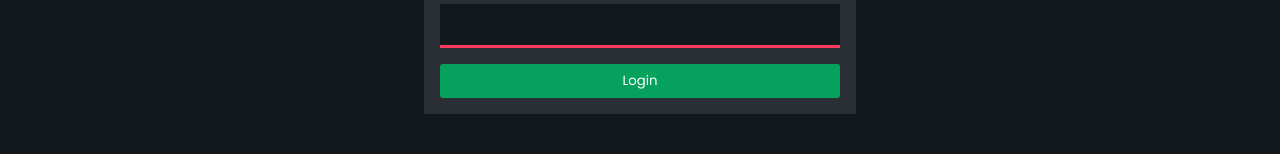
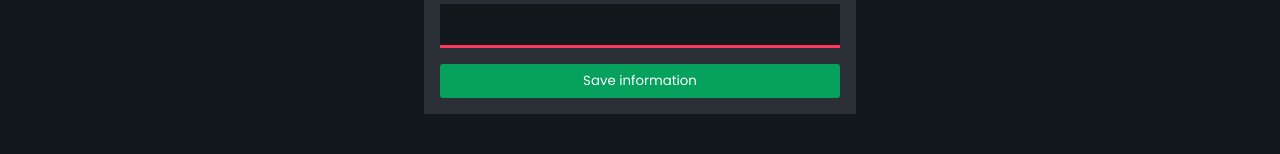
Before and after one commit to rikvik2006/rikvik-portfolio-next-client, a Next.js app: page /auth/continueregister in a window 1280 px wide. Shown: the part 389-543 px from the top of the page. Built offline with nearby package versions, Linux system fonts and the light colour scheme; a web font is replaced by a local one.

Commit message:
Modified button for sendig  data in continue register

```diff
--- a/src/pages/auth/continueregister.tsx
+++ b/src/pages/auth/continueregister.tsx
@@ -23,7 +23,7 @@ const ContinueLogin: NextPage<Props> = () => {
                     <NameSurname />
                     <UsernameField />
 
-                    <input className={style.submit} type="submit" value="Login" />
+                    <input className={style.submit} type="submit" value="Save information" />
                 </form>
             </div>
         </>
```
